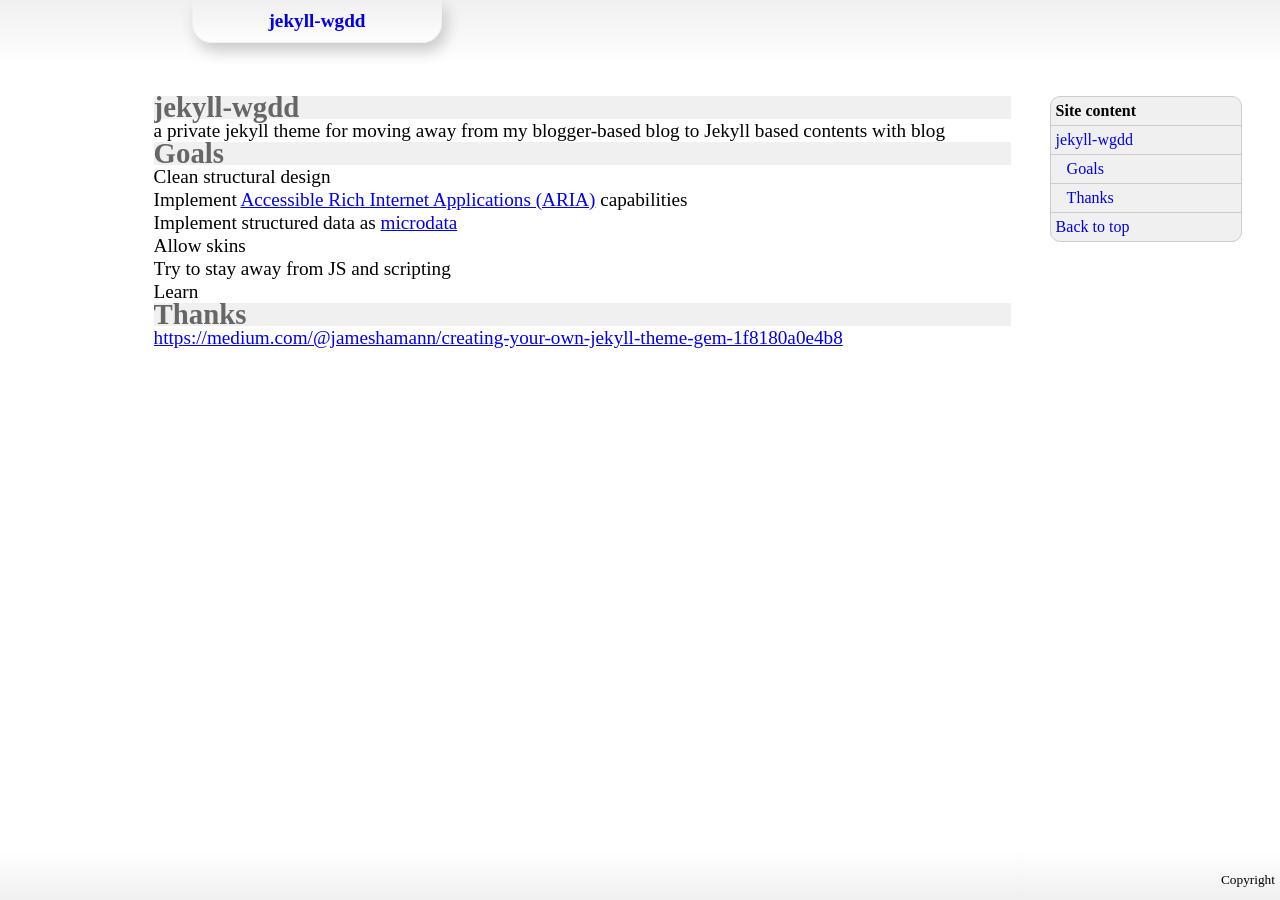
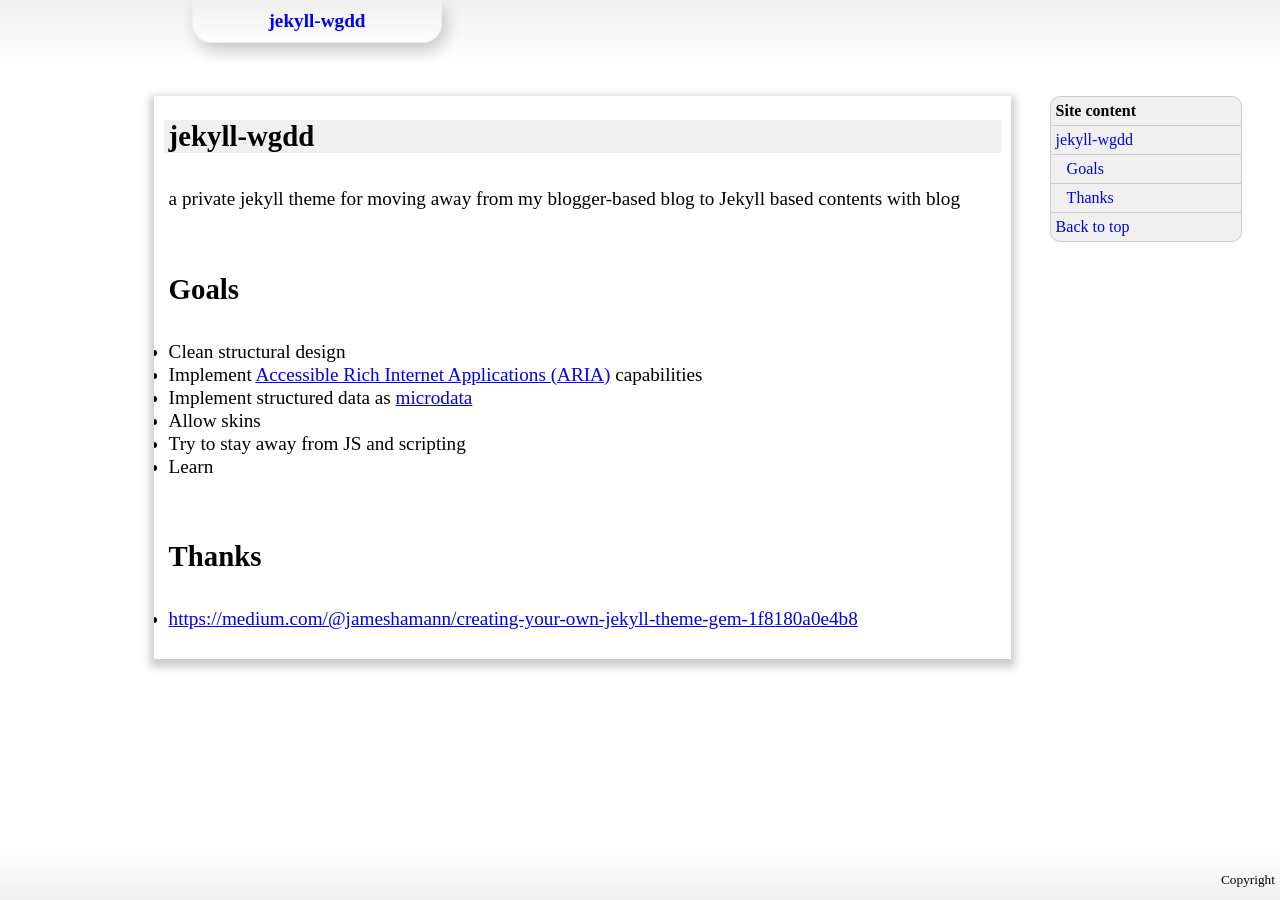
Before and after one commit to dleidert/jekyll-wgdd, a Jekyll site: the page built from README.md, in a window 1280 px wide. Built offline with Jekyll 4.4.1, drawn with Linux system fonts in a browser that asks for light colours; our own code applies the rules of GitHub Pages for plain Markdown files.

Commit message:
Add shadow effect and spacing to site elements

```diff
--- a/_sass/jekyll-wgdd/_main.scss
+++ b/_sass/jekyll-wgdd/_main.scss
@@ -5,20 +5,33 @@ main {
   background-color: $page-background-color;
   overflow: hidden;
   min-width: 60%;
+  box-shadow: 0px 4px 8px 4px #ccc;
+  padding: 10px;
 
   .page-article-content {
     align: center;
     width: auto;
     font-size: 1.2em;
     line-height: 1.2em;
+
+    > * {
+      padding: 5px 5px 1em 5px;
     }
 
     h1, h2, h3, h4, h5, h6 {
       position: -webkit-sticky;
-    position: sticky;
+      position: sticky !important;
       top: -1px;
-    color: #666;
+      //color: #666;
+      //background-color: $head-background-color;
+      margin: 1.5em 0 1em 0;
+      padding-bottom: 5px;
+    }
+
+    h1 {
+      margin-top: 0.5em;
       background-color: $head-background-color;
+    }
  }
 
   pre {
```
Lines whose indentation alone changed are shown as unchanged.
